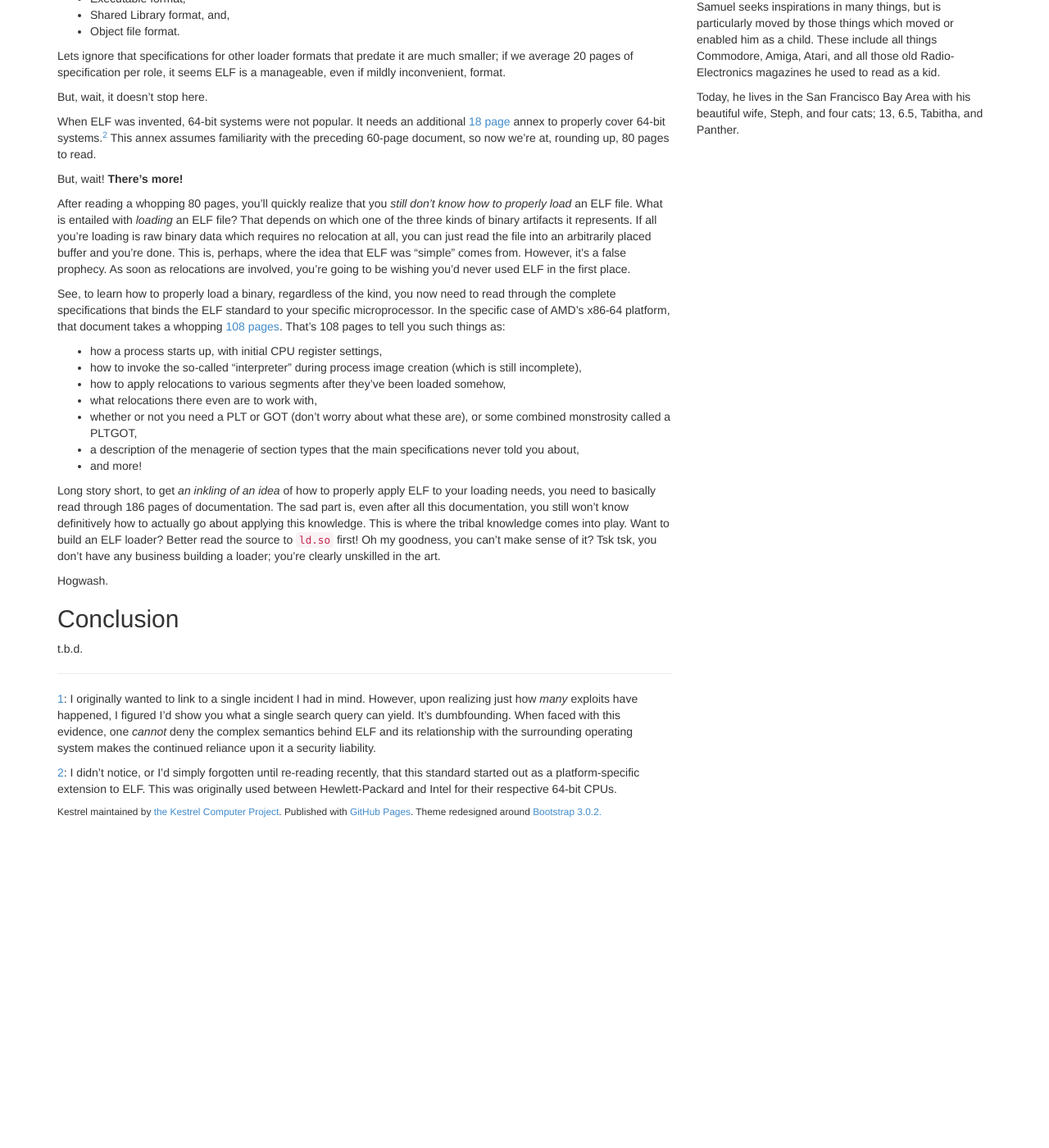
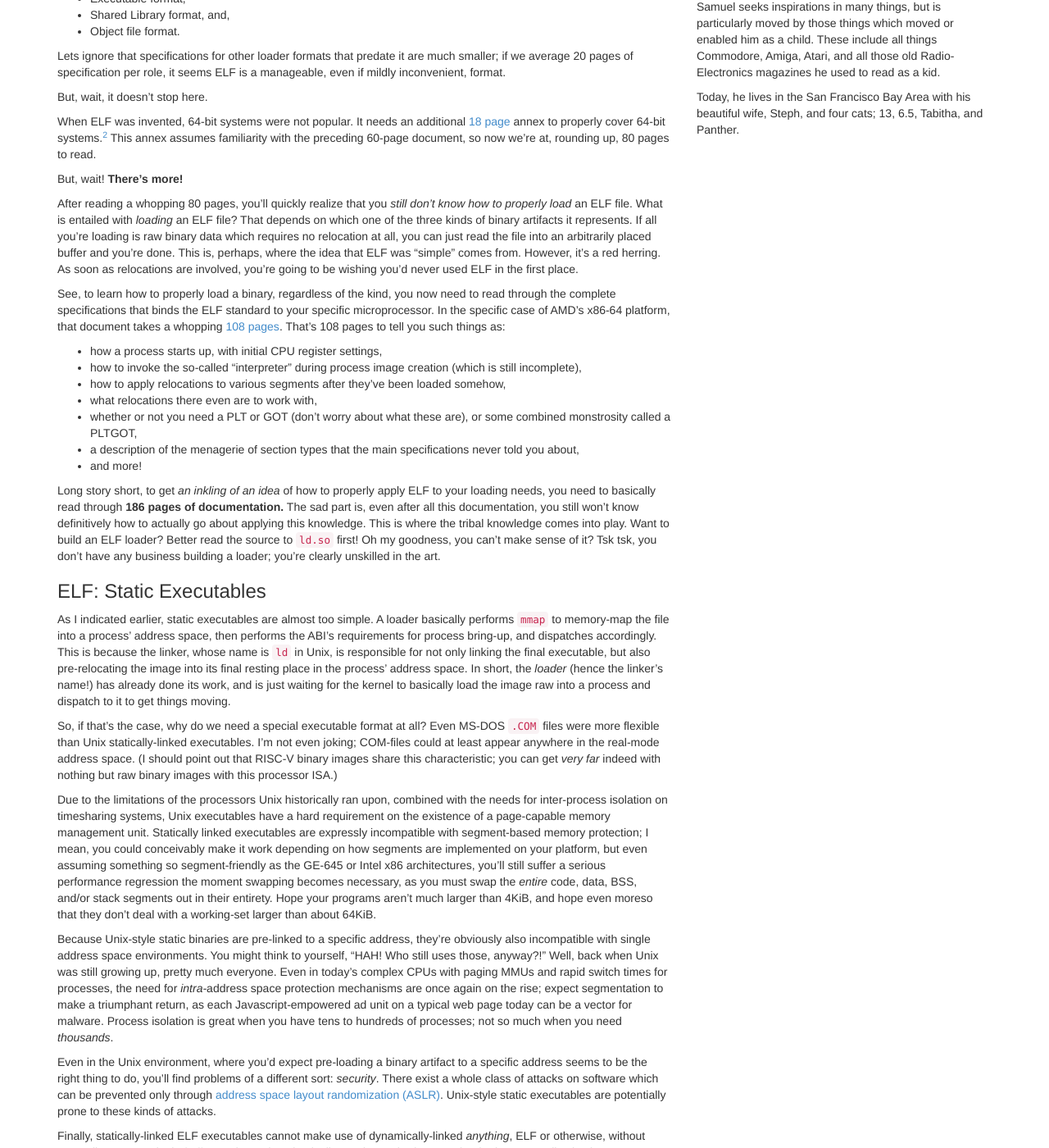
Before and after one commit to KestrelComputer/kestrel, a Jekyll site: the page built from _posts/2018-01-29-on-elf.md, in a window 1280 px wide and 1400 px high, scrolled down 1247 px. Shown: the whole window at 82% size. Built offline with Jekyll 4.4.1, drawn with Linux system fonts in a browser that asks for light colours; before the commit the page ends 2256 px from its top, so only the background shows below that; some of the changed text lies outside the part shown.

Commit message:
ELF static executables

```diff
--- a/_posts/2018-01-29-on-elf.md
+++ b/_posts/2018-01-29-on-elf.md
@@ -110,7 +110,7 @@ If all you're loading is raw binary data which requires no relocation at all,
 you can just read the file into an arbitrarily placed buffer and you're done.
 This is, perhaps,
 where the idea that ELF was "simple" comes from.
-However, it's a false prophecy.
+However, it's a red herring.
 As soon as relocations are involved,
 you're going to be wishing you'd never used ELF in the first place.
 
@@ -131,7 +131,7 @@ That's 108 pages to tell you such things as:
 
 Long story short,
 to get *an inkling of an idea* of how to properly apply ELF to your loading needs,
-you need to basically read through 186 pages of documentation.
+you need to basically read through **186 pages of documentation.**
 The sad part is, even after all this documentation,
 you still won't know definitively how to actually go about applying this knowledge.
 This is where the tribal knowledge comes into play.
@@ -140,9 +140,66 @@ Oh my goodness, you can't make sense of it?
 Tsk tsk, you don't have any business building a loader;
 you're clearly unskilled in the art.
 
-Hogwash.
+### ELF: Static Executables
 
+As I indicated earlier, static executables are almost too simple.
+A loader basically performs `mmap` to memory-map the file into a process' address space,
+then performs the ABI's requirements for process bring-up, and dispatches accordingly.
+This is because the linker,
+whose name is `ld` in Unix,
+is responsible for not only linking the final executable,
+but also pre-relocating the image into its final resting place in the process' address space.
+In short, the *loader* (hence the linker's name!) has already done its work,
+and is just waiting for the kernel to basically load the image raw into a process
+and dispatch to it to get things moving.
 
+So, if that's the case, why do we need a special executable format at all?
+Even MS-DOS `.COM` files were more flexible than Unix statically-linked executables.
+I'm not even joking; COM-files could at least appear anywhere in the real-mode address space.
+(I should point out that RISC-V binary images share this characteristic;
+you can get *very far* indeed with nothing but raw binary images with this processor ISA.)
+
+Due to the limitations of the processors Unix historically ran upon,
+combined with the needs for inter-process isolation on timesharing systems,
+Unix executables have a hard requirement on the existence of a page-capable memory management unit.
+Statically linked executables are expressly incompatible with segment-based memory protection;
+I mean,
+you could conceivably make it work depending on how segments are implemented on your platform,
+but even assuming something so segment-friendly as the GE-645 or Intel x86 architectures,
+you'll still suffer a serious performance regression the moment swapping becomes necessary,
+as you must swap the *entire* code, data, BSS, and/or stack segments out in their entirety.
+Hope your programs aren't much larger than 4KiB,
+and hope even moreso that they don't deal with a working-set larger than about 64KiB.
+
+Because Unix-style static binaries are pre-linked to a specific address,
+they're obviously also incompatible with single address space environments.
+You might think to yourself, "HAH!  Who still uses those, anyway?!"
+Well, back when Unix was still growing up,
+pretty much everyone.
+Even in today's complex CPUs with paging MMUs and rapid switch times for processes,
+the need for *intra-*address space protection mechanisms are once again on the rise;
+expect segmentation to make a triumphant return,
+as each Javascript-empowered ad unit on a typical web page today can be a vector for malware.
+Process isolation is great when you have tens to hundreds of processes;
+not so much when you need *thousands*.
+
+Even in the Unix environment,
+where you'd expect pre-loading a binary artifact to a specific address seems to be the right thing to do,
+you'll find problems of a different sort: *security*.
+There exist a whole class of attacks on software
+which can be prevented only through
+[address space layout randomization (ASLR)](https://en.wikipedia.org/wiki/Address_space_layout_randomization).
+Unix-style static executables are potentially prone to these kinds of attacks.
+
+Finally,
+statically-linked ELF executables cannot make use of dynamically-linked *anything*,
+ELF or otherwise, without expending a great deal of effort to do so.
+(You basically need to embed an ELF loader in your application.)
+
+So, one must wonder why it's at all desirable to express such artifacts in an ELF container.
+It just doesn't make sense:
+you're adding unnecessary headers that serve no real purpose.
+You might as well just load from an **a.out** file.
 
 ## Conclusion
 
```
Also changed, not shown: other parts of _posts/2018-01-29-on-elf.md (+1 -1 lines).
